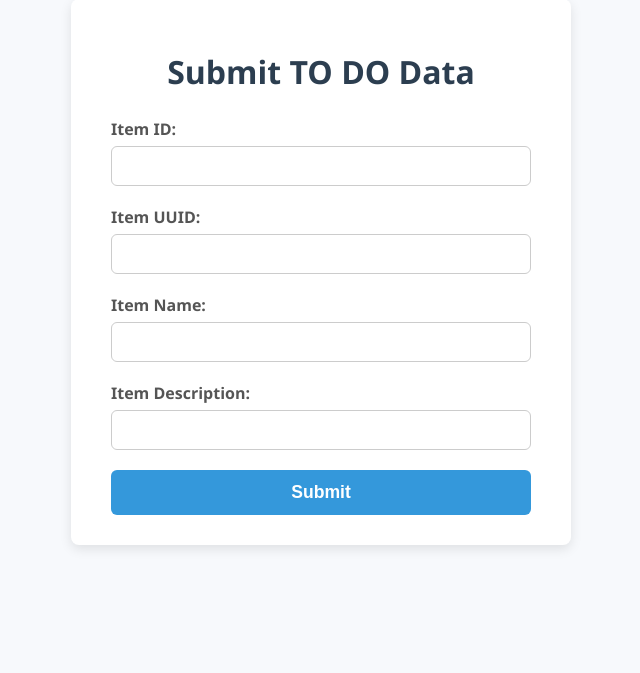
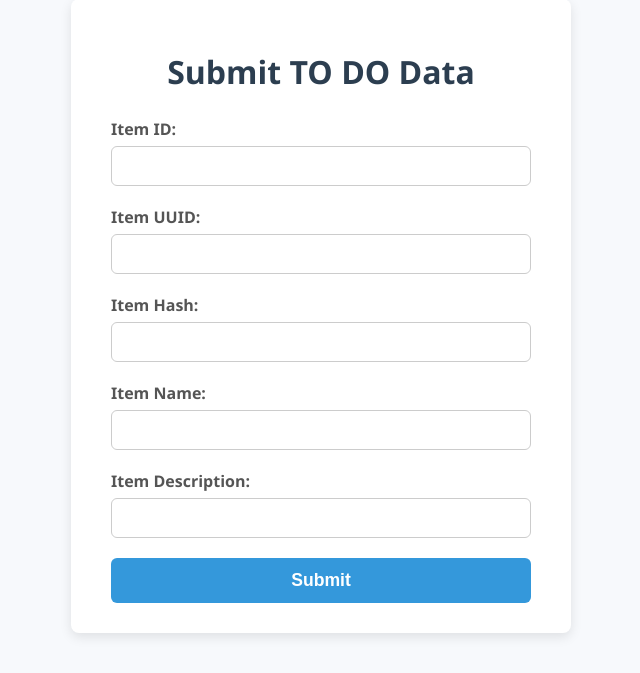
Before and after one commit to SlxJacks/git-practice, a Flask app: template frontend/templates/toDo.html in a window 1280 px wide. Shown: the part 49-722 px from the top of the page, without its empty margins (319-959 px from the left). Run offline with Flask 3, Linux system fonts and the light colour scheme; the template is opened without the code that fills it, so the values that code supplies are empty.

Commit message:
Add Item Hash field

```diff
--- a/frontend/templates/toDo.html
+++ b/frontend/templates/toDo.html
@@ -117,6 +117,9 @@
       <label for="itemuid">Item UUID:</label>
       <input type="text" name="itemuid" id="itemuid" />
 
+      <label for="itemHash">Item Hash:</label>
+      <input type="text" name="itemHash" id="itemHash" />
+
       <label for="name">Item Name:</label>
       <input type="text" name="name" id="name" />
 
```
